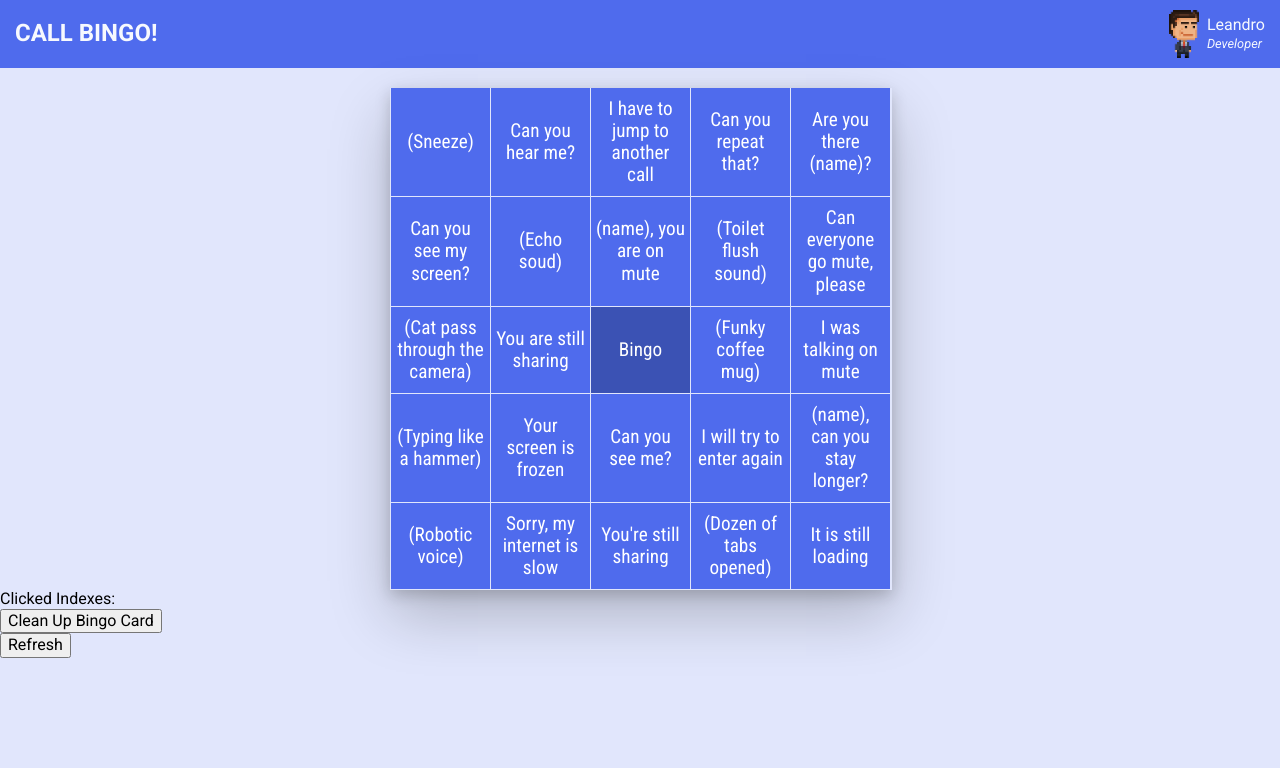
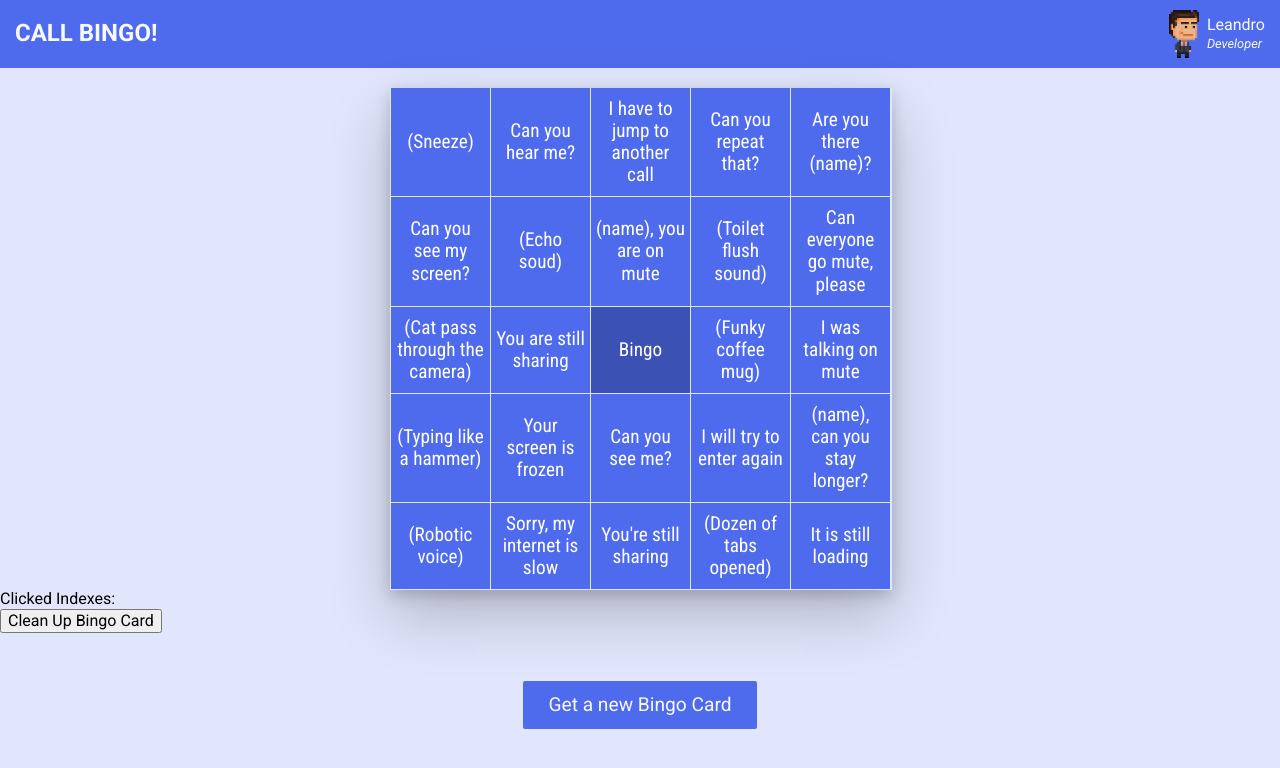
Before and after one commit to leandrorsampaio/challenge-bingo-react, a React (Create React App) app: page / in a window 1280 px wide. Shown: the top 768 px of the page. Built offline with nearby package versions, Linux system fonts and the light colour scheme.

Commit message:
Refresh Button stylying

```diff
--- a/src/objects/refreshpage/index.jsx
+++ b/src/objects/refreshpage/index.jsx
@@ -1,4 +1,5 @@
 import React from 'react';
+import './style.scss'
 
 const Refreshpage = () => {
 
@@ -8,9 +9,11 @@ const Refreshpage = () => {
 
     return (
         <>
-            <button onClick={handleClickRefresh}>
-                Refresh
-            </button>
+            <div className='refreshPageControl'>
+                <button className='button' onClick={handleClickRefresh}>
+                    Get a new Bingo Card
+                </button>
+            </div>
         </>
     );
 };
--- /dev/null
+++ b/src/objects/refreshpage/style.scss
@@ -0,0 +1,6 @@
+.refreshPageControl {
+    display: flex;
+    align-items: center;
+    justify-content: center;
+    margin-top: 3rem;
+}
```
